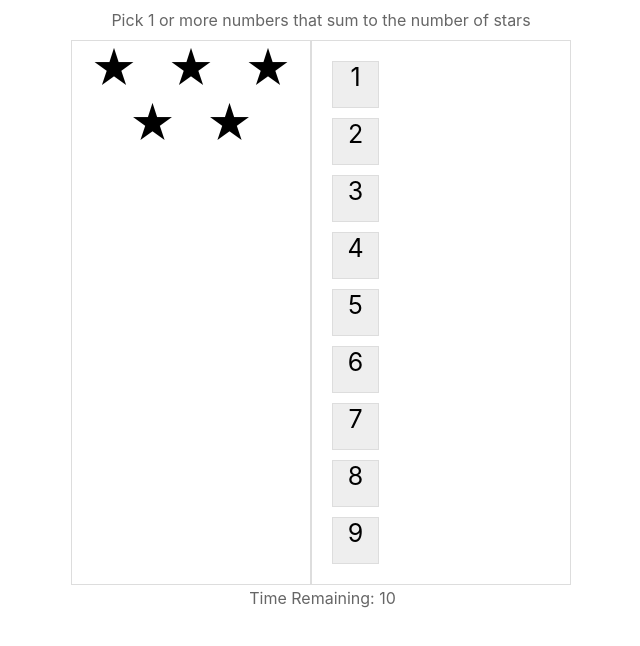
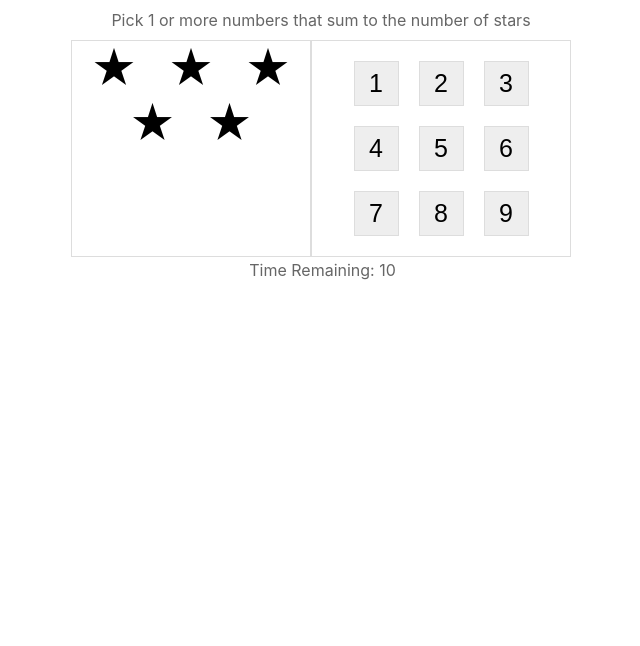
Before and after one commit to HamzaSheikh05/Star-Match-Game, a React (Create React App) app: page / in a window 1280 px wide. Shown: the top 646 px of the page, without its empty margins (319-959 px from the left). Built offline with nearby package versions, Linux system fonts and the light colour scheme.

Commit message:
Hardcode to create static number of buttons

```diff
--- a/src/Shell.jsx
+++ b/src/Shell.jsx
@@ -17,15 +17,9 @@ const StarMatch = () => {
                 </div>
 
                 <div className="right">
-                    <div className="number">1</div>
-                    <div className="number">2</div>
-                    <div className="number">3</div>
-                    <div className="number">4</div>
-                    <div className="number">5</div>
-                    <div className="number">6</div>
-                    <div className="number">7</div>
-                    <div className="number">8</div>
-                    <div className="number">9</div>
+                    {utils.range(1,9).map(number =>
+                        <button key={number} className="number">{number}</button>
+                    )}
                 </div>
             </div>
             <div className="timer">
```
